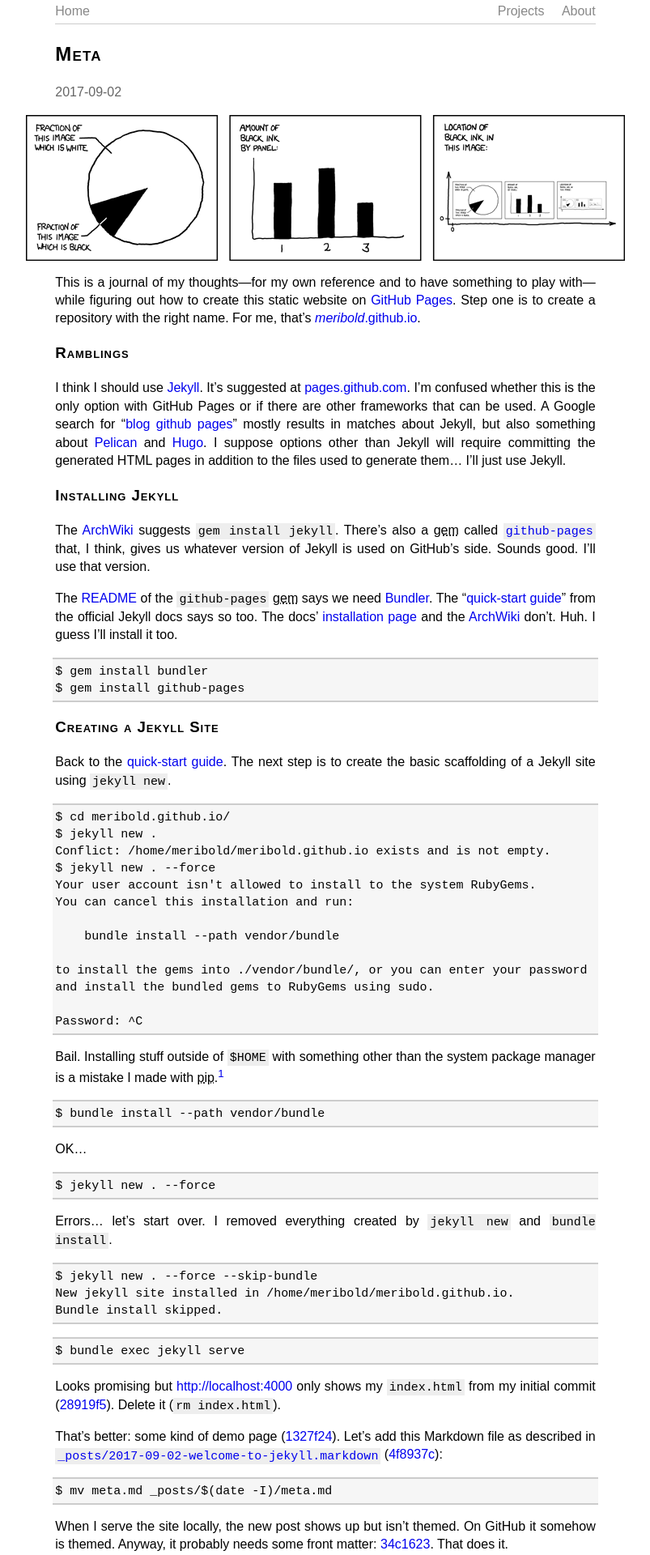
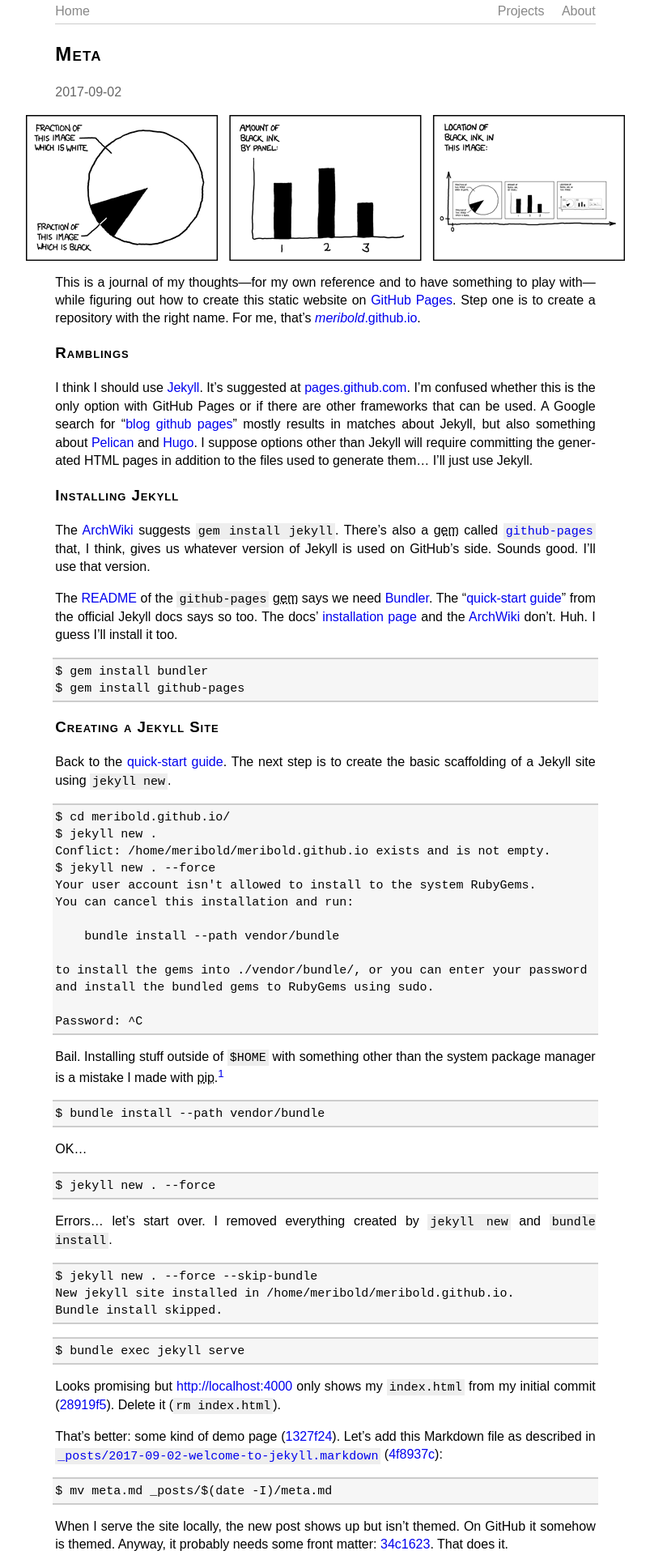
Before and after one commit to meribold/meribold.org, a Jekyll site: the page built from _posts/2017-09-02-meta.md, in a window 1280 px wide. Shown: the top 1920 px of the page at 81% size, without its empty margins (238-1041 px from the left). Built offline with Jekyll 4.4.1, drawn with Linux system fonts in a browser that asks for light colours.

Commit message:
CSS: enable hyphenation and other tweaks
This may enable hyphenation for some elements that shouldn't use it.

https://practicaltypography.com/hyphenation.html
https://developer.mozilla.org/en-US/docs/Web/CSS/hyphens
https://developer.mozilla.org/en-US/docs/Web/CSS/text-rendering

```diff
--- a/assets/main.css
+++ b/assets/main.css
@@ -16,18 +16,23 @@ body {
    * don't set `font-family` some browsers use a serif font by default, though.
    */
   font-family: sans-serif;
+  /* See <https://developer.mozilla.org/en-US/docs/Web/CSS/text-rendering>. */
+  text-rendering: optimizeLegibility;
   /* overflow-y: scroll; */
   overflow-x: hidden;
 }
 
-/* Fully justify text. */
-article {
+/* Fully justify text.  Also see <https://practicaltypography.com/hyphenation.html>. */
+p {
   text-align: justify;
+  /* See <http://caniuse.com/#search=hyphens>. */
+  hyphens: auto;
 }
 
-/* Disable full justification for some elements. */
-blockquote, ul, ol, dl, h1, h2, h3, h4, h5, h6 {
+/* Make sure full justification is disabled for these elements. */
+blockquote, blockquote > p, ul, ol, dl, h1, h2, h3, h4, h5, h6 {
   text-align: initial;
+  hyphens: initial;
 }
 
 /* Headings.  Only <h1>, <h2>, and <h3> should be used [1].  Their styles are those most
@@ -93,6 +98,7 @@ a:hover {
 pre, code, kbd, samp, tt {
   font-family: monospace, monospace;
   font-size: .9375em; /* 15/16 */
+  hyphens: none;
 }
 
 /* Don't reduce the font size of code blocks twice. */
```
